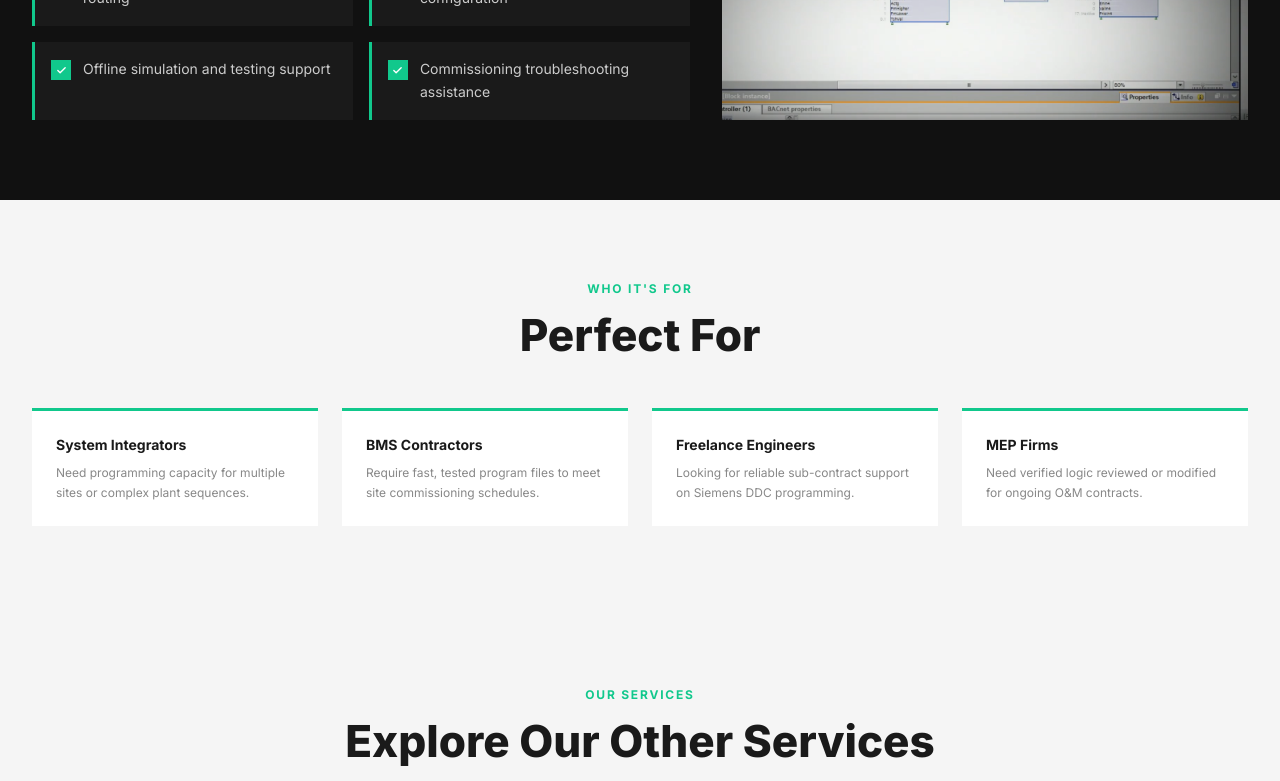
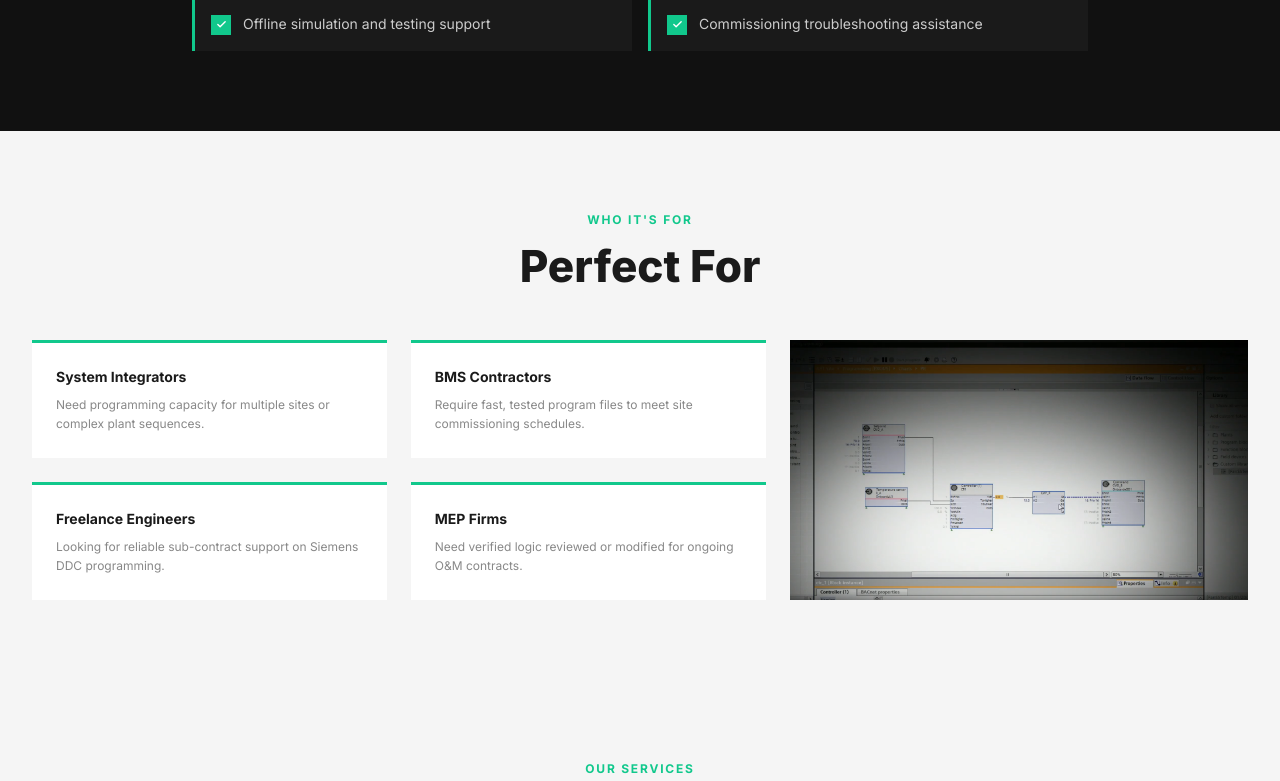
Before and after one commit to thanyaGeethaSanthosh/intelXsa, a React (Vite) app: page /services/bms-programming in a window 1280 px wide. Shown: the part 1519-2300 px from the top of the page. Built offline with nearby package versions, Linux system fonts and the light colour scheme.

Commit message:
update services/bms-programming page images

```diff
--- a/src/config/content.js
+++ b/src/config/content.js
@@ -57,7 +57,7 @@ const serviceItems = [
     page: {
       intro:        'Complete DDC controller programming for Siemens systems — from new builds to complex modifications. We develop optimized control sequences, PID strategies, and commissioning-ready program files for any HVAC or BMS application.',
       sectionImage: '/images/bms-programming-overview.png',
-      deliverablesImage: '/images/bms-programming-deliverables.png',
+      forWhomImage: '/images/bms-programming-deliverables.png',
       deliverables: [
         'Full DDC program files for Siemens PXC controllers',
         'AHU, FCU, and chiller plant control sequences',
--- a/src/pages/ServicePage.jsx
+++ b/src/pages/ServicePage.jsx
@@ -160,7 +160,11 @@ export default function ServicePage() {
               Perfect For
             </h2>
           </div>
-          <div className="grid grid-cols-1 sm:grid-cols-2 lg:grid-cols-4 gap-6">
+          <div className={page.forWhomImage
+            ? 'grid grid-cols-1 lg:grid-cols-[minmax(0,1.6fr)_minmax(0,1fr)] gap-6 items-stretch'
+            : 'grid grid-cols-1 sm:grid-cols-2 lg:grid-cols-4 gap-6'}
+          >
+            <div className={page.forWhomImage ? 'grid grid-cols-1 sm:grid-cols-2 gap-6' : 'contents'}>
               {page.forWhom.map((item) => (
                 <div
                   key={item.title}
@@ -179,6 +183,15 @@ export default function ServicePage() {
                 </div>
               ))}
             </div>
+            {page.forWhomImage && (
+              <img
+                src={page.forWhomImage}
+                alt={`${service.title} programming interface`}
+                className="w-full h-full min-h-[220px] max-h-[400px] object-cover"
+                loading="lazy"
+              />
+            )}
+          </div>
         </div>
       </section>
 
```
Lines whose indentation alone changed are shown as unchanged.
